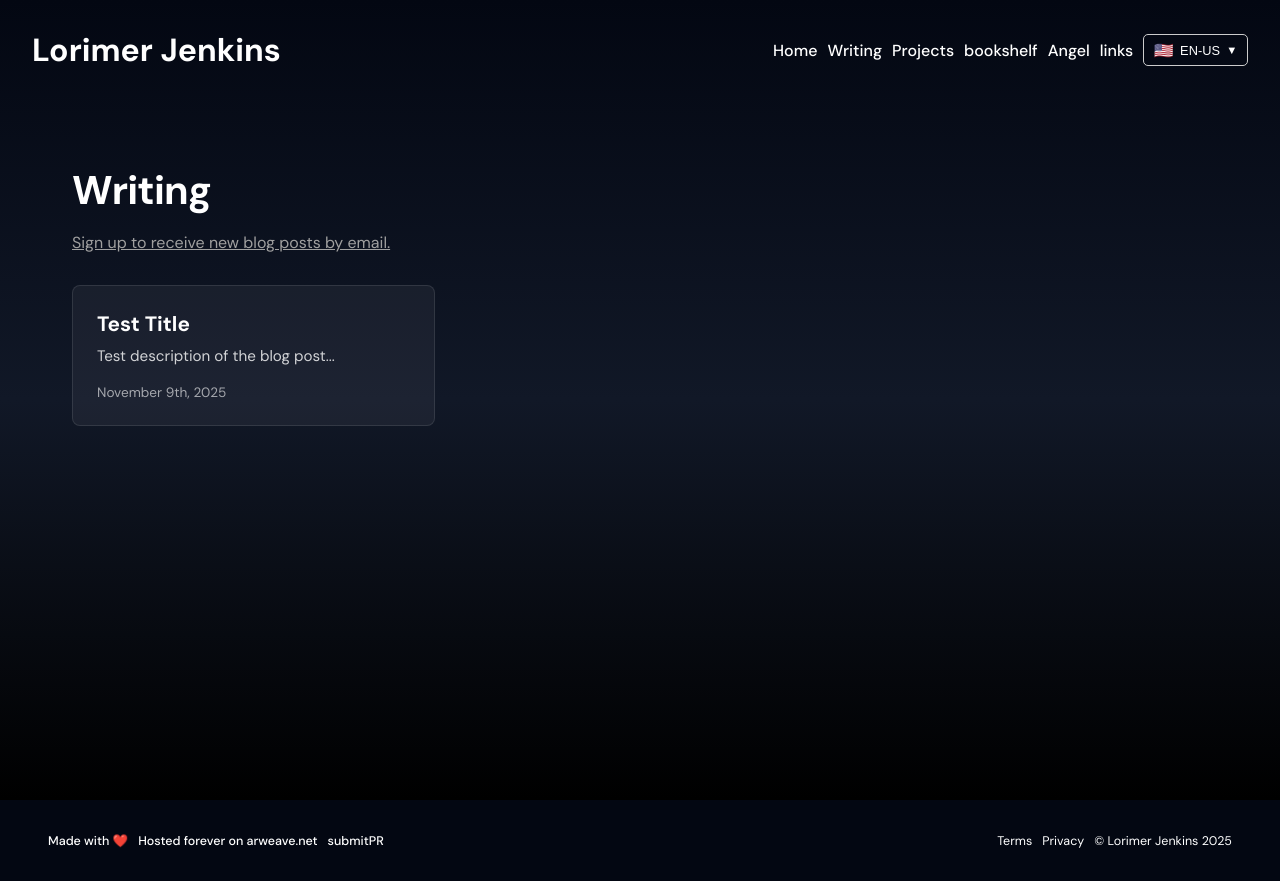
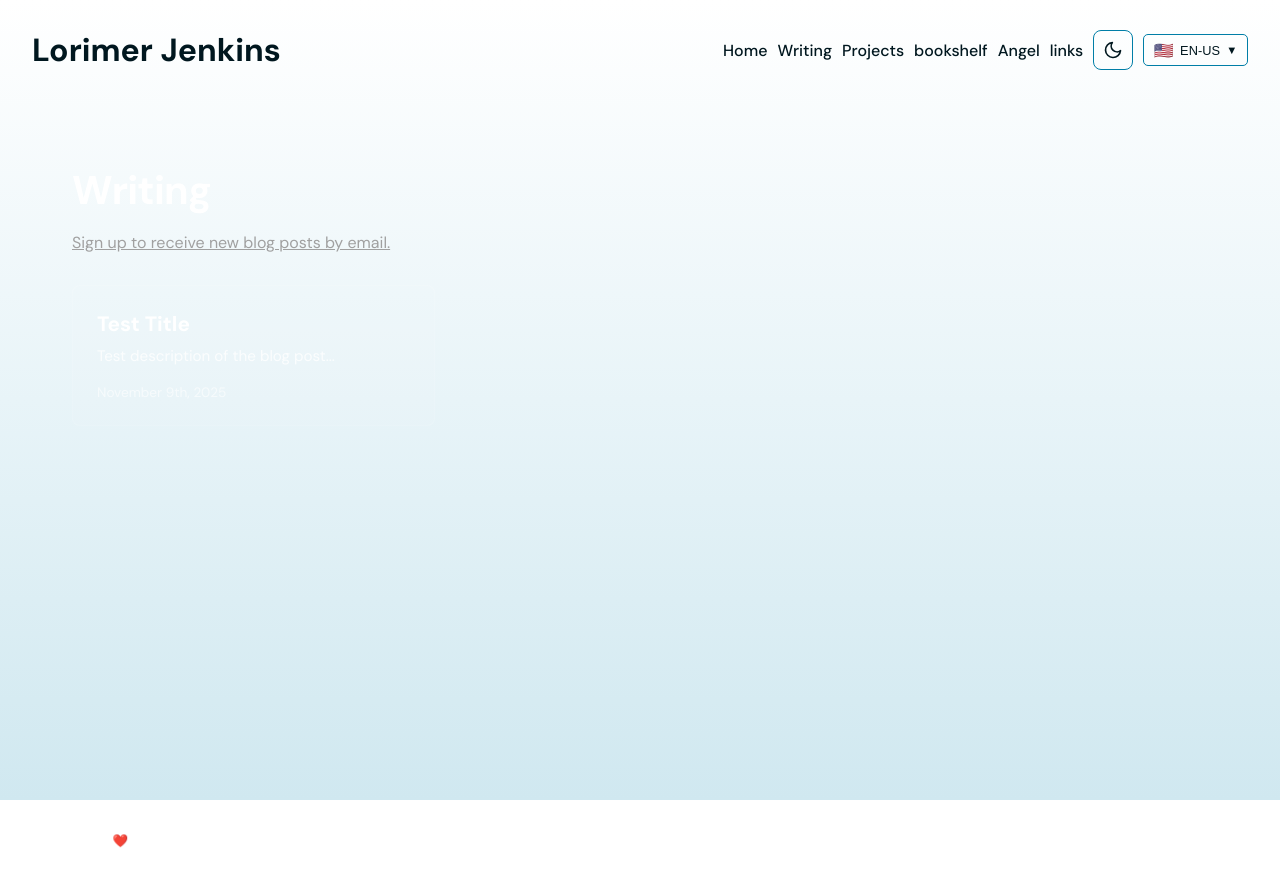
Before and after one commit to LorimerJenkins/personal-website, a Next.js app: page /writing in a window 1280 px wide. Built offline with nearby package versions, Linux system fonts and the light colour scheme.

Commit message:
feat: new colour scheme

```diff
--- a/src/app/globals.css
+++ b/src/app/globals.css
@@ -1,13 +1,94 @@
+:root {
+  /* ========================================
+     DEEP SEA PALETTE
+     To change the color scheme, just update these 5 values
+     ======================================== */
+  --palette-white: #ffffff;
+  --palette-ink-black: #00171f;
+  --palette-deep-space-blue: #003459;
+  --palette-cerulean: #007ea7;
+  --palette-fresh-sky: #00a8e8;
+
+  /* ========================================
+     LIGHT MODE (default)
+     These semantic variables use the palette above
+     ======================================== */
+  --background: var(--palette-white);
+  --background-gradient-start: var(--palette-white);
+  --background-gradient-mid: #e8f4f8;
+  --background-gradient-end: #d0e8f0;
+
+  --text-primary: var(--palette-ink-black);
+  --text-secondary: var(--palette-deep-space-blue);
+  --text-muted: var(--palette-cerulean);
+
+  --accent-primary: var(--palette-cerulean);
+  --accent-secondary: var(--palette-fresh-sky);
+  --accent-dark: var(--palette-deep-space-blue);
+
+  --surface: var(--palette-white);
+  --surface-elevated: #f0f8fa;
+  --surface-overlay: rgba(0, 52, 89, 0.95);
+
+  --border: var(--palette-cerulean);
+  --border-subtle: #cce4ed;
+  --border-muted: #99c9db;
+
+  --shadow: rgba(0, 23, 31, 0.1);
+  --shadow-strong: rgba(0, 23, 31, 0.2);
+}
+
+[data-theme="dark"] {
+  /* ========================================
+     DARK MODE
+     ======================================== */
+  --background: var(--palette-ink-black);
+  --background-gradient-start: var(--palette-ink-black);
+  --background-gradient-mid: var(--palette-deep-space-blue);
+  --background-gradient-end: var(--palette-ink-black);
+
+  --text-primary: var(--palette-white);
+  --text-secondary: var(--palette-fresh-sky);
+  --text-muted: var(--palette-cerulean);
+
+  --accent-primary: var(--palette-fresh-sky);
+  --accent-secondary: var(--palette-cerulean);
+  --accent-dark: var(--palette-deep-space-blue);
+
+  --surface: var(--palette-deep-space-blue);
+  --surface-elevated: #004a7c;
+  --surface-overlay: rgba(0, 23, 31, 0.95);
+
+  --border: var(--palette-cerulean);
+  --border-subtle: #004a7c;
+  --border-muted: #002a3f;
+
+  --shadow: rgba(0, 0, 0, 0.3);
+  --shadow-strong: rgba(0, 0, 0, 0.5);
+}
+
+/* ========================================
+   BASE STYLES
+   ======================================== */
 html {
-  background: black;
+  background: var(--background);
 }
 
 body {
   max-width: 100vw;
   min-height: 100vh;
-  background: linear-gradient(to bottom, #030712, #111827, #000000);
+  background: linear-gradient(
+    to bottom,
+    var(--background-gradient-start),
+    var(--background-gradient-mid),
+    var(--background-gradient-end)
+  );
   background-attachment: fixed;
   font-family: "DM Sans", sans-serif;
+  color: var(--text-primary);
+  transition:
+    background 0.3s ease,
+    color 0.3s ease;
 }
 
 * {
@@ -16,9 +97,10 @@ body {
 
 a {
   text-decoration: none;
+  color: var(--accent-primary);
+  transition: color 0.2s ease;
 }
 
-:root {
-  --primary-blue: #00366e;
-  --background: #030712;
+a:hover {
+  color: var(--accent-secondary);
 }
--- a/src/components/Header/Header.module.css
+++ b/src/components/Header/Header.module.css
@@ -11,7 +11,7 @@
 
 .title {
   margin: 0;
-  color: white;
+  color: var(--text-primary);
 }
 
 .rightSection {
@@ -22,12 +22,43 @@
 }
 
 .rightSection > a {
-  color: white;
+  color: var(--text-primary);
   font-weight: 500;
 }
 
 .rightSection > a:hover {
   opacity: 0.7;
+}
+
+/* Theme Toggle Button */
+.themeToggle {
+  display: flex;
+  align-items: center;
+  justify-content: center;
+  background: transparent;
+  border: 1px solid var(--border);
+  border-radius: 8px;
+  padding: 0.5rem;
+  cursor: pointer;
+  transition: all 0.2s ease;
+  color: var(--text-primary);
+  width: 40px;
+  height: 40px;
+}
+
+.themeToggle:hover {
+  background: var(--surface-elevated);
+  border-color: var(--accent-primary);
+}
+
+.themeToggle svg {
+  width: 20px;
+  height: 20px;
+  transition: transform 0.3s ease;
+}
+
+.themeToggle:hover svg {
+  transform: rotate(15deg);
 }
 
 /* Hamburger Menu Button */
@@ -47,7 +78,7 @@
 .hamburgerLine {
   width: 24px;
   height: 2px;
-  background-color: white;
+  background-color: var(--text-primary);
   transition: all 0.3s ease;
 }
 
@@ -71,12 +102,12 @@
   right: -100%;
   width: 280px;
   height: 100vh;
-  background: #111;
+  background: var(--surface-overlay);
   z-index: 1000;
   flex-direction: column;
   padding: 80px 1.5rem 2rem;
   transition: right 0.3s ease;
-  box-shadow: -4px 0 20px rgba(0, 0, 0, 0.5);
+  box-shadow: -4px 0 20px var(--shadow-strong);
 }
 
 .mobileMenuOpen {
@@ -90,11 +121,11 @@
 }
 
 .mobileNavLinks > a {
-  color: white;
+  color: var(--text-primary);
   font-weight: 500;
   font-size: 1.1rem;
   padding: 12px 0;
-  border-bottom: 1px solid #333;
+  border-bottom: 1px solid var(--border-subtle);
   transition: opacity 0.2s ease;
 }
 
@@ -108,7 +139,23 @@
 
 .mobileLanguageSelector {
   padding-top: 25px;
-  border-top: 1px solid #333;
+  border-top: 1px solid var(--border-subtle);
+}
+
+.mobileThemeToggle {
+  padding-top: 20px;
+}
+
+.mobileThemeToggle .themeToggle {
+  width: 100%;
+  justify-content: center;
+  padding: 0.75rem;
+  gap: 0.5rem;
+}
+
+.themeLabel {
+  font-size: 0.9rem;
+  font-weight: 500;
 }
 
 /* Overlay */
@@ -133,17 +180,17 @@
   align-items: center;
   gap: 0.4rem;
   background: transparent;
-  border: 1px solid #ccc;
+  border: 1px solid var(--border);
   border-radius: 5px;
   padding: 0.35rem 0.6rem;
-  color: white;
+  color: var(--text-primary);
   cursor: pointer;
   transition: all 0.2s ease;
 }
 
 .languageButton:hover {
-  border-color: #fff;
-  background: rgba(255, 255, 255, 0.1);
+  border-color: var(--accent-primary);
+  background: var(--surface-elevated);
 }
 
 .flag {
@@ -164,10 +211,10 @@
   position: absolute;
   top: calc(100% + 0.4rem);
   right: 0;
-  background: #111;
-  border: 1px solid #333;
+  background: var(--surface-overlay);
+  border: 1px solid var(--border-subtle);
   border-radius: 8px;
-  box-shadow: 0 4px 20px rgba(0, 0, 0, 0.5);
+  box-shadow: 0 4px 20px var(--shadow-strong);
   z-index: 1000;
   width: 280px;
   max-height: 400px;
@@ -178,16 +225,16 @@
 
 .searchContainer {
   padding: 0.6rem;
-  border-bottom: 1px solid #333;
+  border-bottom: 1px solid var(--border-subtle);
 }
 
 .searchInput {
   width: 100%;
   padding: 0.5rem 0.7rem;
-  background: #222;
-  border: 1px solid #444;
+  background: var(--surface);
+  border: 1px solid var(--border-subtle);
   border-radius: 5px;
-  color: white;
+  color: var(--text-primary);
   font-size: 0.85rem;
   outline: none;
   transition: border-color 0.2s ease;
@@ -195,11 +242,11 @@
 }
 
 .searchInput::placeholder {
-  color: #888;
+  color: var(--text-muted);
 }
 
 .searchInput:focus {
-  border-color: #666;
+  border-color: var(--accent-primary);
 }
 
 .dropdownContent {
@@ -208,7 +255,7 @@
 }
 
 .regionGroup {
-  border-bottom: 1px solid #222;
+  border-bottom: 1px solid var(--border-muted);
 }
 
 .regionGroup:last-child {
@@ -219,10 +266,10 @@
   padding: 0.5rem 0.8rem;
   font-size: 0.7rem;
   font-weight: 600;
-  color: #888;
+  color: var(--text-muted);
   text-transform: uppercase;
   letter-spacing: 0.05em;
-  background: #1a1a1a;
+  background: var(--surface);
   position: sticky;
   top: 0;
 }
@@ -241,7 +288,7 @@
   padding: 0.45rem 0.6rem;
   background: transparent;
   border: none;
-  color: white;
+  color: var(--text-primary);
   cursor: pointer;
   transition: background-color 0.2s ease;
   text-align: left;
@@ -249,11 +296,11 @@
 }
 
 .dropdownItem:hover {
-  background: rgba(255, 255, 255, 0.1);
+  background: var(--surface-elevated);
 }
 
 .dropdownItem.active {
-  background: rgba(255, 255, 255, 0.15);
+  background: var(--accent-dark);
 }
 
 .languageName {
@@ -276,7 +323,7 @@
 .noResults {
   padding: 1rem;
   text-align: center;
-  color: #666;
+  color: var(--text-muted);
   font-size: 0.85rem;
 }
 
--- a/src/components/Header/Header.tsx
+++ b/src/components/Header/Header.tsx
@@ -10,17 +10,79 @@ import {
   SupportedLocale,
 } from "@/utils/translations";
 
+// Theme icons as SVG components
+const SunIcon = () => (
+  <svg
+    xmlns="http://www.w3.org/2000/svg"
+    viewBox="0 0 24 24"
+    fill="none"
+    stroke="currentColor"
+    strokeWidth="2"
+    strokeLinecap="round"
+    strokeLinejoin="round"
+  >
+    <circle cx="12" cy="12" r="5" />
+    <line x1="12" y1="1" x2="12" y2="3" />
+    <line x1="12" y1="21" x2="12" y2="23" />
+    <line x1="4.22" y1="4.22" x2="5.64" y2="5.64" />
+    <line x1="18.36" y1="18.36" x2="19.78" y2="19.78" />
+    <line x1="1" y1="12" x2="3" y2="12" />
+    <line x1="21" y1="12" x2="23" y2="12" />
+    <line x1="4.22" y1="19.78" x2="5.64" y2="18.36" />
+    <line x1="18.36" y1="5.64" x2="19.78" y2="4.22" />
+  </svg>
+);
+
+const MoonIcon = () => (
+  <svg
+    xmlns="http://www.w3.org/2000/svg"
+    viewBox="0 0 24 24"
+    fill="none"
+    stroke="currentColor"
+    strokeWidth="2"
+    strokeLinecap="round"
+    strokeLinejoin="round"
+  >
+    <path d="M21 12.79A9 9 0 1 1 11.21 3 7 7 0 0 0 21 12.79z" />
+  </svg>
+);
+
 function Header() {
   const { locale, changeLanguage, tSection, isLoading } = useTranslation();
   const [isDropdownOpen, setIsDropdownOpen] = useState<boolean>(false);
   const [isMobileMenuOpen, setIsMobileMenuOpen] = useState<boolean>(false);
   const [searchQuery, setSearchQuery] = useState<string>("");
+  const [theme, setTheme] = useState<"light" | "dark">("dark");
   const dropdownRef = useRef<HTMLDivElement>(null);
   const searchInputRef = useRef<HTMLInputElement>(null);
 
   const t = tSection("Header");
   const currentLanguage =
     languages.find((lang) => lang.code === locale) || languages[0];
+
+  // Initialize theme from localStorage or system preference
+  useEffect(() => {
+    const savedTheme = localStorage.getItem("theme") as "light" | "dark" | null;
+    if (savedTheme) {
+      setTheme(savedTheme);
+      document.documentElement.setAttribute("data-theme", savedTheme);
+    } else {
+      // Check system preference
+      const prefersDark = window.matchMedia(
+        "(prefers-color-scheme: dark)",
+      ).matches;
+      const initialTheme = prefersDark ? "dark" : "light";
+      setTheme(initialTheme);
+      document.documentElement.setAttribute("data-theme", initialTheme);
+    }
+  }, []);
+
+  const toggleTheme = () => {
+    const newTheme = theme === "light" ? "dark" : "light";
+    setTheme(newTheme);
+    document.documentElement.setAttribute("data-theme", newTheme);
+    localStorage.setItem("theme", newTheme);
+  };
 
   const handleLanguageChange = (langCode: SupportedLocale) => {
     changeLanguage(langCode);
@@ -127,6 +189,17 @@ function Header() {
     </>
   );
 
+  const themeToggleButton = (
+    <button
+      className={styles.themeToggle}
+      onClick={toggleTheme}
+      type="button"
+      aria-label={`Switch to ${theme === "light" ? "dark" : "light"} mode`}
+    >
+      {theme === "light" ? <MoonIcon /> : <SunIcon />}
+    </button>
+  );
+
   const languageSelectorContent = (
     <div className={styles.languageSelector} ref={dropdownRef}>
       <button
@@ -220,6 +293,7 @@ function Header() {
       {/* Desktop Navigation */}
       <div className={styles.rightSection}>
         {navLinks}
+        {themeToggleButton}
         {languageSelectorContent}
       </div>
 
@@ -251,6 +325,19 @@ function Header() {
         className={`${styles.mobileMenu} ${isMobileMenuOpen ? styles.mobileMenuOpen : ""}`}
       >
         <div className={styles.mobileNavLinks}>{navLinks}</div>
+        <div className={styles.mobileThemeToggle}>
+          <button
+            className={styles.themeToggle}
+            onClick={toggleTheme}
+            type="button"
+            aria-label={`Switch to ${theme === "light" ? "dark" : "light"} mode`}
+          >
+            {theme === "light" ? <MoonIcon /> : <SunIcon />}
+            <span className={styles.themeLabel}>
+              {theme === "light" ? "Dark Mode" : "Light Mode"}
+            </span>
+          </button>
+        </div>
         <div className={styles.mobileLanguageSelector}>
           {languageSelectorContent}
         </div>
```
